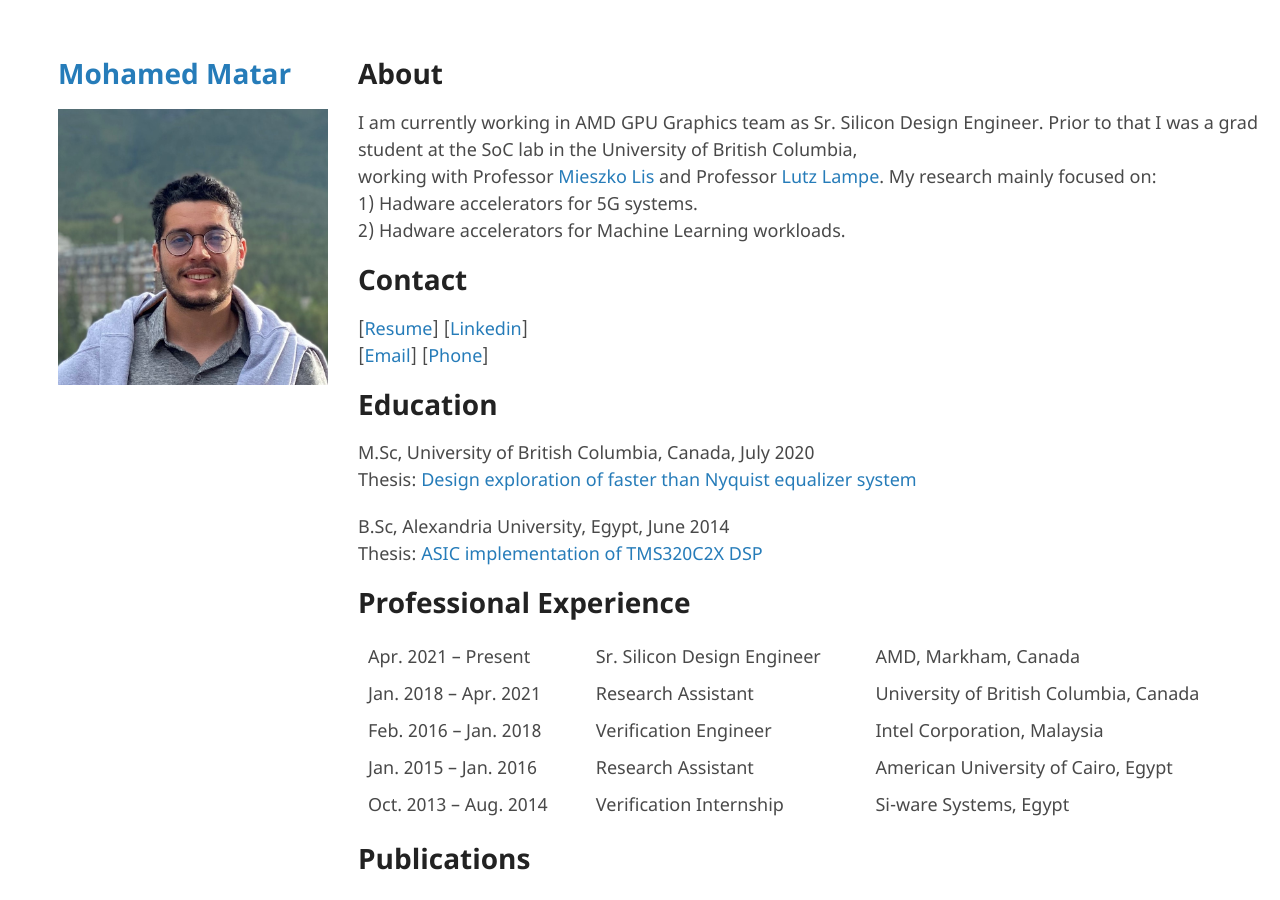
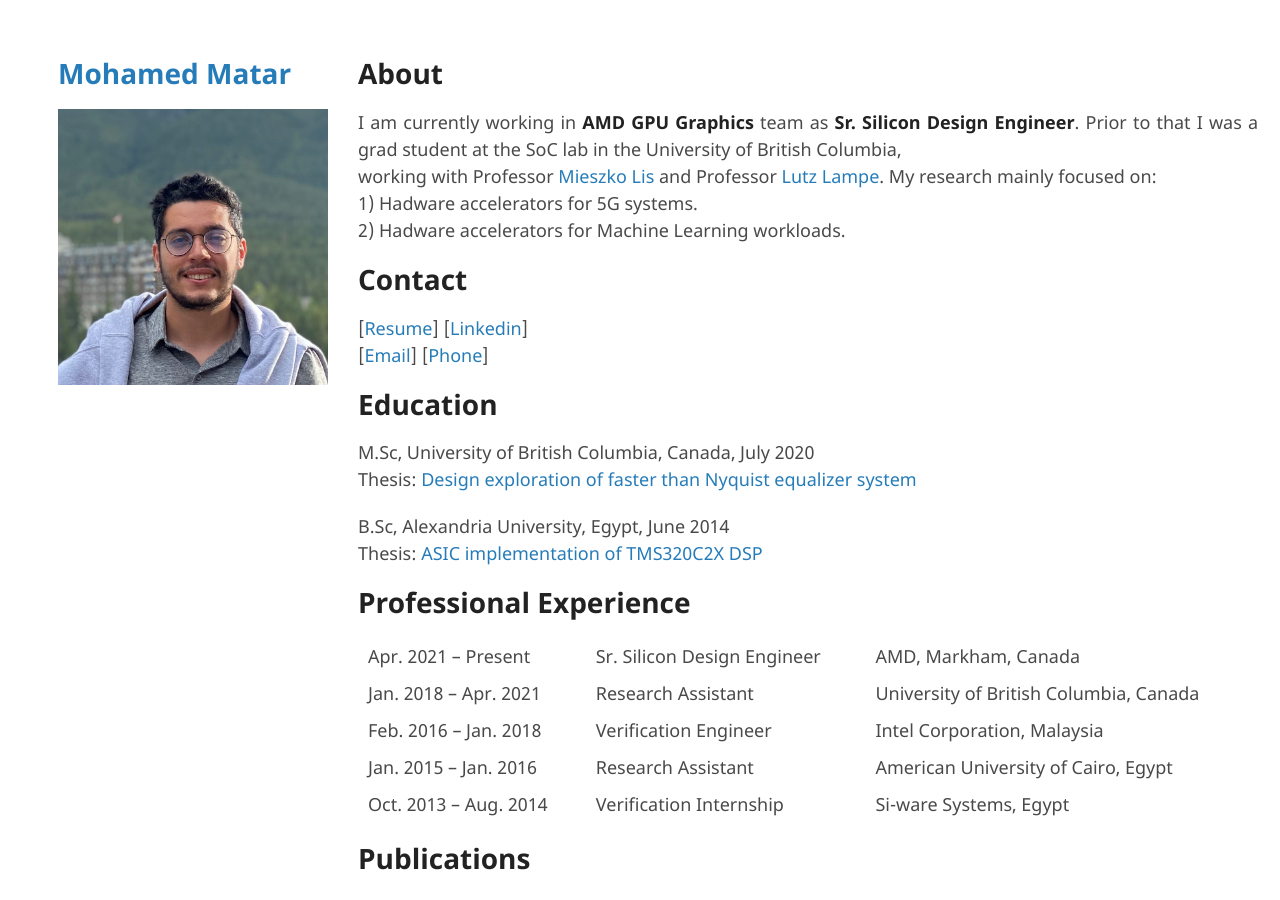
Before and after one commit to maomran/momatar, a Jekyll site: the page built from index.md, in a window 1280 px wide and 900 px high. Built offline with Jekyll 4.4.1, drawn with Linux system fonts in a browser that asks for light colours; our own code applies the rules of GitHub Pages for plain Markdown files; the repository's description, which GitHub fills in, is left out.

```diff
--- a/index.md
+++ b/index.md
@@ -1,5 +1,5 @@
 # About
-I am currently working in AMD GPU Graphics team as Sr. Silicon Design Engineer.
+I am currently working in **AMD GPU Graphics** team as **Sr. Silicon Design Engineer**.
 Prior to that I was a grad student at the SoC lab in  the University of British Columbia,  \
 working with Professor [Mieszko Lis](http://mieszko.ece.ubc.ca/) and Professor [Lutz Lampe](http://www.ece.ubc.ca/~lampe/).
 My research mainly focused on:  \
@@ -18,7 +18,7 @@ B.Sc, Alexandria University, Egypt, June 2014  \
 Thesis: [ASIC implementation of TMS320C2X DSP](docs/toledo.pdf)
 # Professional Experience
 
-|Apr. 2021 -- Present | Sr. Silicon Design Engineer     | AMD, Markham, Canada             |
+|Apr. 2021 -- Present | Sr. Silicon Design Engineer     | AMD, Markham, Canada|
 |Jan. 2018 -- Apr. 2021 | Research Assistant       | University of British Columbia, Canada             |
 |Feb. 2016 -- Jan. 2018 | Verification Engineer   | Intel Corporation, Malaysia                   |
 |Jan. 2015 -- Jan. 2016 | Research Assistant | American University of Cairo, Egypt             |
```
